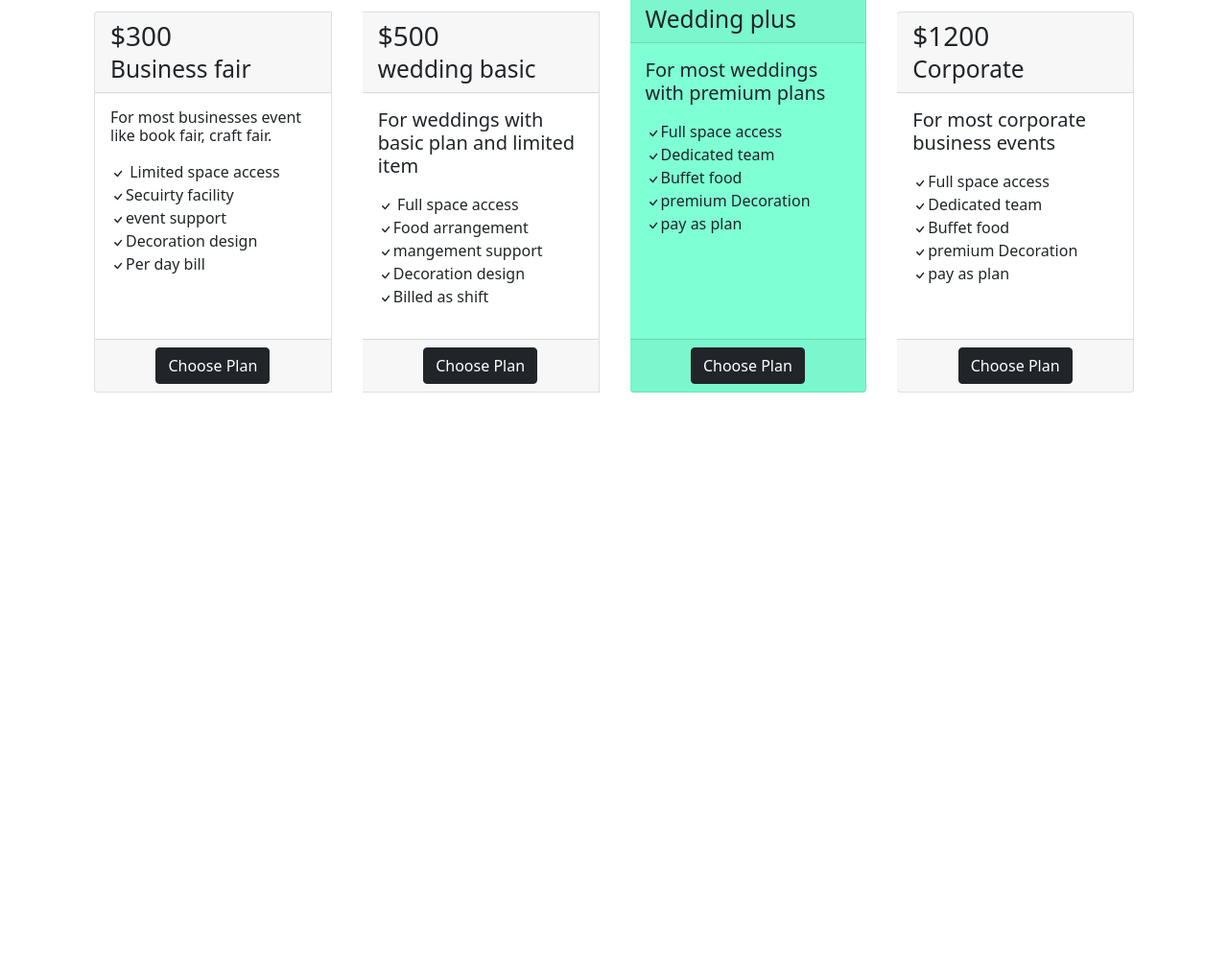
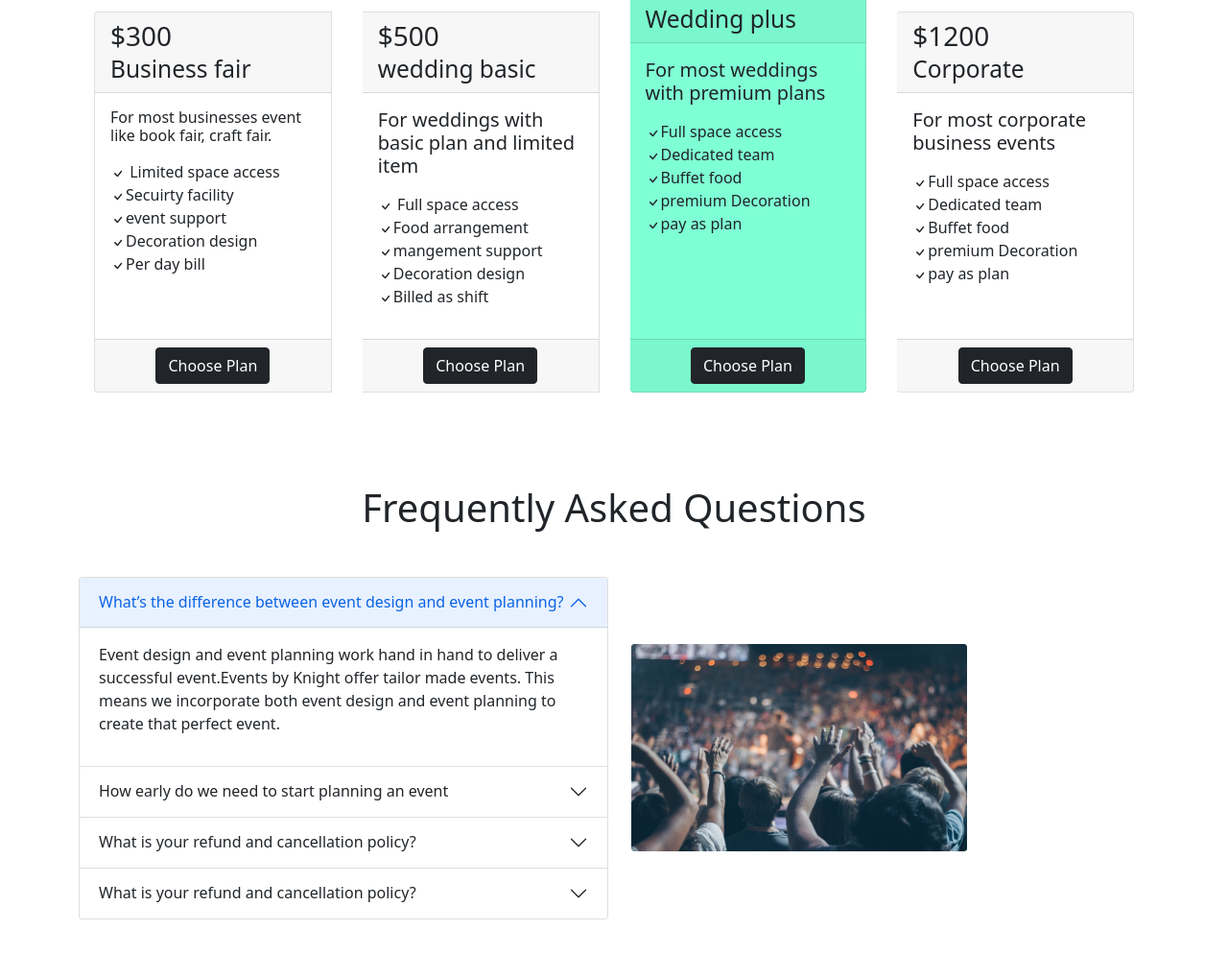
Before and after one commit to Emarat/convention-center, a plain HTML site: page index.html in a window 1280 px wide. Shown: the part 691-1685 px from the top of the page at 96% size. Before the commit the page ends 1148 px from the top, so only its background shows below. Drawn offline with nearby package versions, Linux system fonts and the light colour scheme.

Commit message:
Frequently Asked Questions

```diff
--- a/index.html
+++ b/index.html
@@ -255,6 +255,89 @@
                 </div>
             </div>
         </section>
+        <!-- Frequently Asked Questions -->
+        <section class="container my-5">
+            <h1 class="text-center">Frequently Asked Questions</h1>
+            <div class="grid d-flex align-items-center my-5">
+                <div class="g-col-8" style="width: 552px;">
+                    <div class="accordion" id="accordionExample">
+                        <div class="accordion-item">
+                            <h2 class="accordion-header" id="headingOne">
+                                <button class="accordion-button" type="button" data-bs-toggle="collapse"
+                                    data-bs-target="#collapseOne" aria-expanded="true" aria-controls="collapseOne">
+                                    What’s the difference between event design and event planning?
+                                </button>
+                            </h2>
+                            <div id="collapseOne" class="accordion-collapse collapse show" aria-labelledby="headingOne"
+                                data-bs-parent="#accordionExample">
+                                <div class="accordion-body">
+                                    <p>Event design and event planning work hand in hand to deliver a successful
+                                        event.Events by Knight offer tailor made events. This means we incorporate both
+                                        event design and event planning to create that perfect event.</p>
+                                </div>
+                            </div>
+                        </div>
+                        <div class="accordion-item">
+                            <h2 class="accordion-header" id="headingTwo">
+                                <button class="accordion-button collapsed" type="button" data-bs-toggle="collapse"
+                                    data-bs-target="#collapseTwo" aria-expanded="false" aria-controls="collapseTwo">
+                                    How early do we need to start planning an event
+                                </button>
+                            </h2>
+                            <div id="collapseTwo" class="accordion-collapse collapse" aria-labelledby="headingTwo"
+                                data-bs-parent="#accordionExample">
+                                <div class="accordion-body">
+                                    <p>The time to plan events varies from a few weeks to years. If your event is small,
+                                        you can probably put it together in a month or two. A good rule of thumb for any
+                                        major event, from weddings to a company holiday party, is six months.</p>
+                                </div>
+                            </div>
+                        </div>
+                        <div class="accordion-item">
+                            <h2 class="accordion-header" id="headingThree">
+                                <button class="accordion-button collapsed" type="button" data-bs-toggle="collapse"
+                                    data-bs-target="#collapseThree" aria-expanded="false" aria-controls="collapseThree">
+                                    What is your refund and cancellation policy?
+                                </button>
+                            </h2>
+                            <div id="collapseThree" class="accordion-collapse collapse" aria-labelledby="headingThree"
+                                data-bs-parent="#accordionExample">
+                                <div class="accordion-body">
+                                    <p>Refund/cancellation policies applicable in the following conditions: a) In case,
+                                        the buyer cancels the order online before the product has been shipped, the
+                                        entire order amount will be refunded. ... Total order amount after deduction of
+                                        shipment and handling charges will be refunded.</p>
+                                </div>
+                            </div>
+                        </div>
+                        <div class="accordion-item">
+                            <h2 class="accordion-header" id="headingFour">
+                                <button class="accordion-button collapsed" type="button" data-bs-toggle="collapse"
+                                    data-bs-target="#collapseFour" aria-expanded="false" aria-controls="collapseFour">
+                                    What is your refund and cancellation policy?
+                                </button>
+                            </h2>
+                            <div id="collapseFour" class="accordion-collapse collapse" aria-labelledby="headingFour"
+                                data-bs-parent="#accordionExample">
+                                <div class="accordion-body">
+                                    <p>Refund/cancellation policies applicable in the following conditions: a) In case,
+                                        the buyer cancels the order online before the product has been shipped, the
+                                        entire order amount will be refunded. ... Total order amount after deduction of
+                                        shipment and handling charges will be refunded.</p>
+                                </div>
+                            </div>
+                        </div>
+                    </div>
+                </div>
+
+                <div class="g-col-4 ms-4">
+                    <img src="images/people.png" alt="" width="350px" height="216px">
+                </div>
+            </div>
+
+
+
+        </section>
     </main>
     <footer>
 
```
